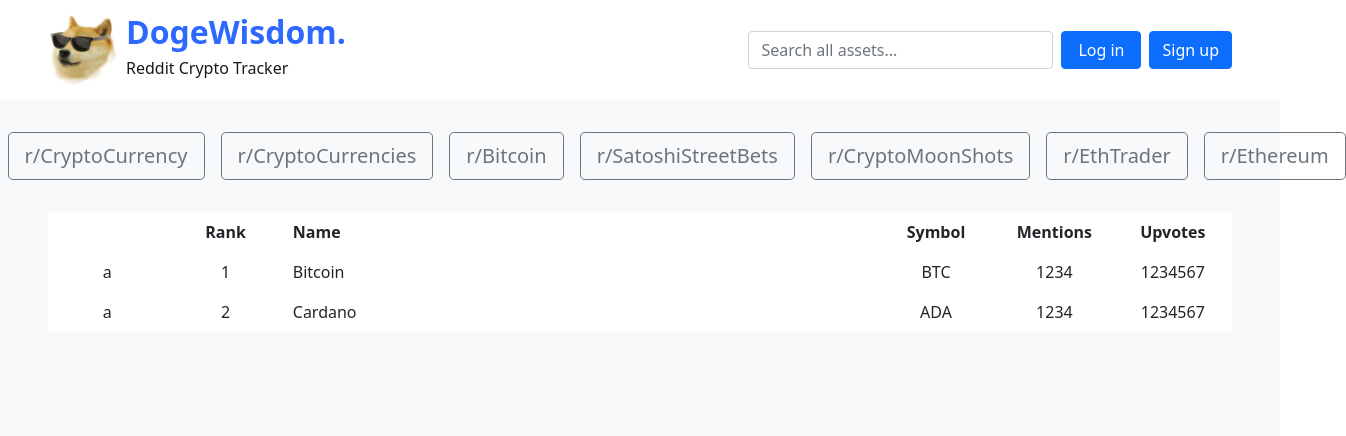
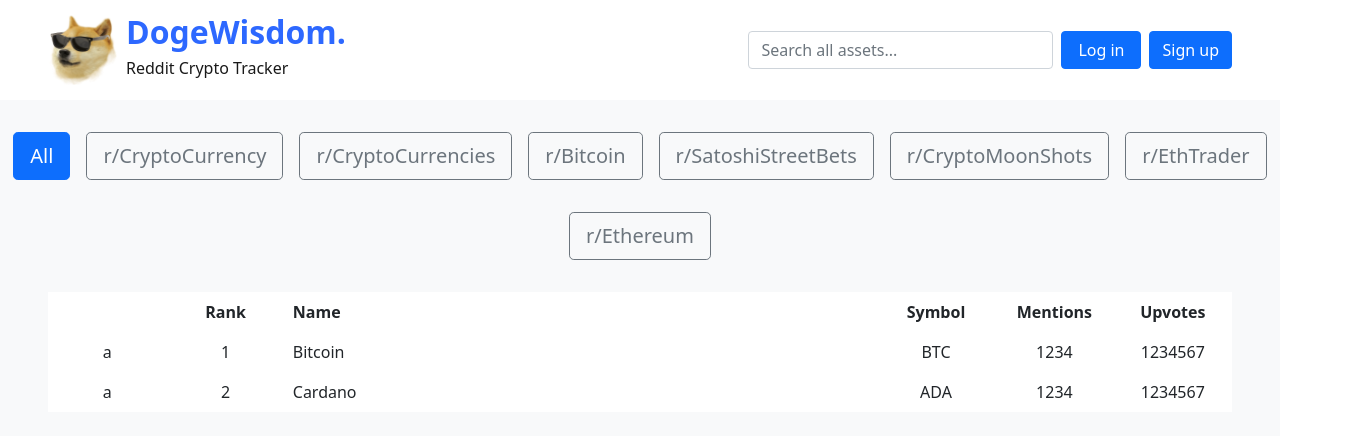
Before and after one commit to carminechoi/Dogewisdom, a React (Create React App) app: page / in a window 1280 px wide. Shown: the top 436 px of the page, 1346 px wide, since content can reach past the window. Built offline with nearby package versions, Linux system fonts and the light colour scheme.

Commit message:
Update subreddit bar to wrap, folder orgasnization

```diff
--- a/src/components/SubredditBar.js
+++ b/src/components/SubredditBar/SubredditBar.js
@@ -20,7 +20,7 @@
 
     render() {
         return (
-            <div className='container d-flex flex-row' id='subreddit-nav'>
+            <div className='d-flex flex-row flex-wrap' id='subreddit-nav'>
                 <Button
                     onClick={(e) => this.handleButton(e)}
                     className={this.state.subreddit === 'All' ? "subreddit-button active" : "subreddit-button"}
@@ -89,19 +89,4 @@
     }
 }
 
-// function SubredditBar() {
-//     return (
-//         <div className='container d-flex flex-row' id='subreddit-nav'>
-//             <Button className='subreddit-button' variant="outline-primary" size="lg" active>All</Button>
-//             <Button className='subreddit-button' variant="outline-secondary" size="lg">r/CryptoCurrency</Button>
-//             <Button className='subreddit-button' variant="outline-secondary" size="lg">r/CryptoCurrencies</Button>
-//             <Button className='subreddit-button' variant="outline-secondary" size="lg">r/Bitcoin</Button>
-//             <Button className='subreddit-button' variant="outline-secondary" size="lg">r/SatoshiStreetBets</Button>
-//             <Button className='subreddit-button' variant="outline-secondary" size="lg">r/CryptoMoonShots</Button>
-//             <Button className='subreddit-button' variant="outline-secondary" size="lg">r/EthTrader</Button>
-//             <Button className='subreddit-button' variant="outline-secondary" size="lg">r/Ethereum</Button>
-//         </div>
-//     );
-// }
-
 export default SubredditBar;
--- a/src/pages/Home.js
+++ b/src/pages/Home.js
@@ -1,6 +1,6 @@
 import React from 'react'
-import NavigationBar from '../components/Navbar'
-import SubredditBar from '../components/SubredditBar';
+import NavigationBar from '../components/Navbar/Navbar.js'
+import SubredditBar from '../components/SubredditBar/SubredditBar.js';
 import CryptoTable from '../components/Cards/CryptoTable';
 
 function Home() {
```
Also changed, not shown: src/components/Navbar/Navbar.js (renamed from src/components/Navbar.js, +5 -5 lines), src/components/Navbar/Navbar.css (renamed from src/components/Navbar.css), src/components/SubredditBar/SubredditBar.css (renamed from src/components/SubredditBar.css).
